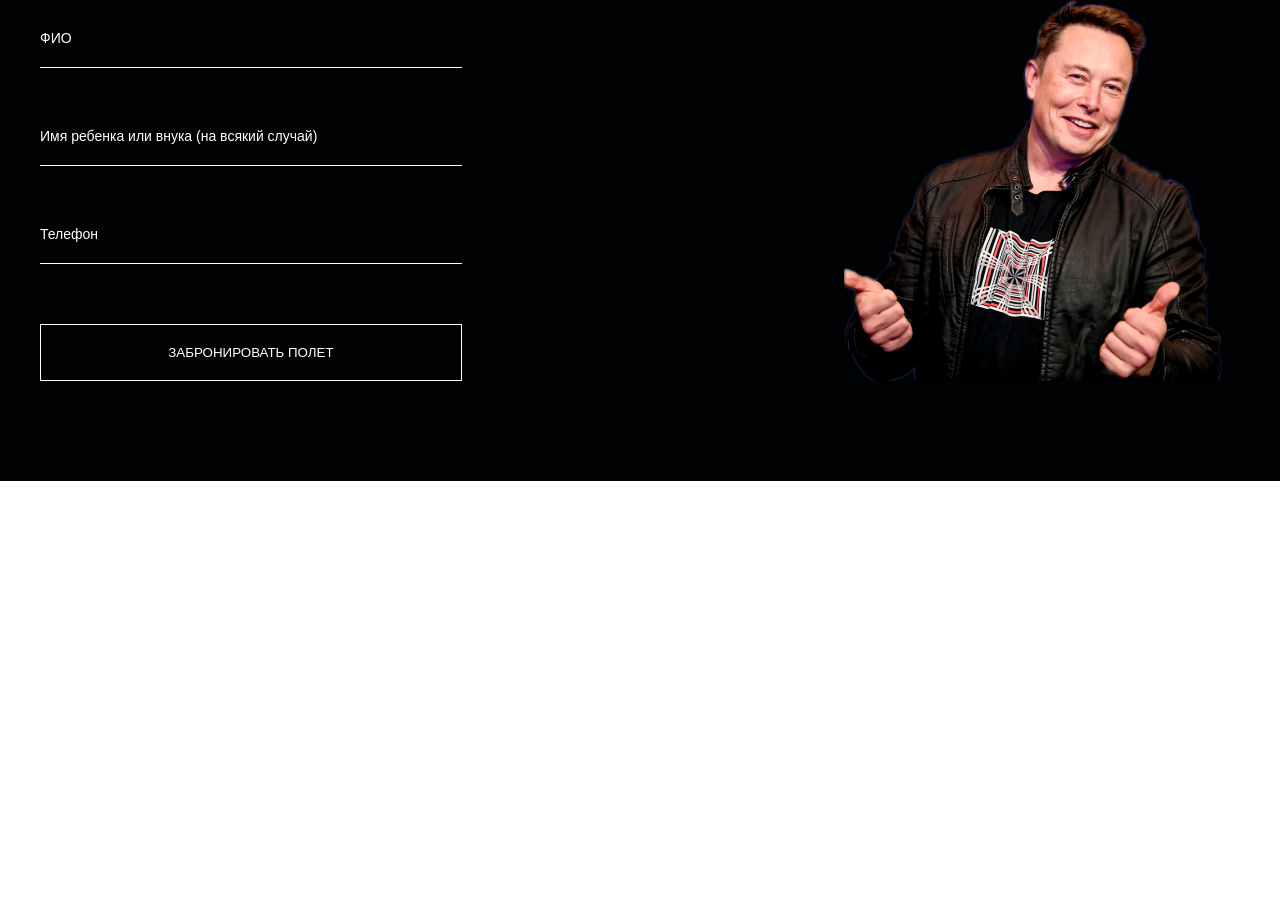
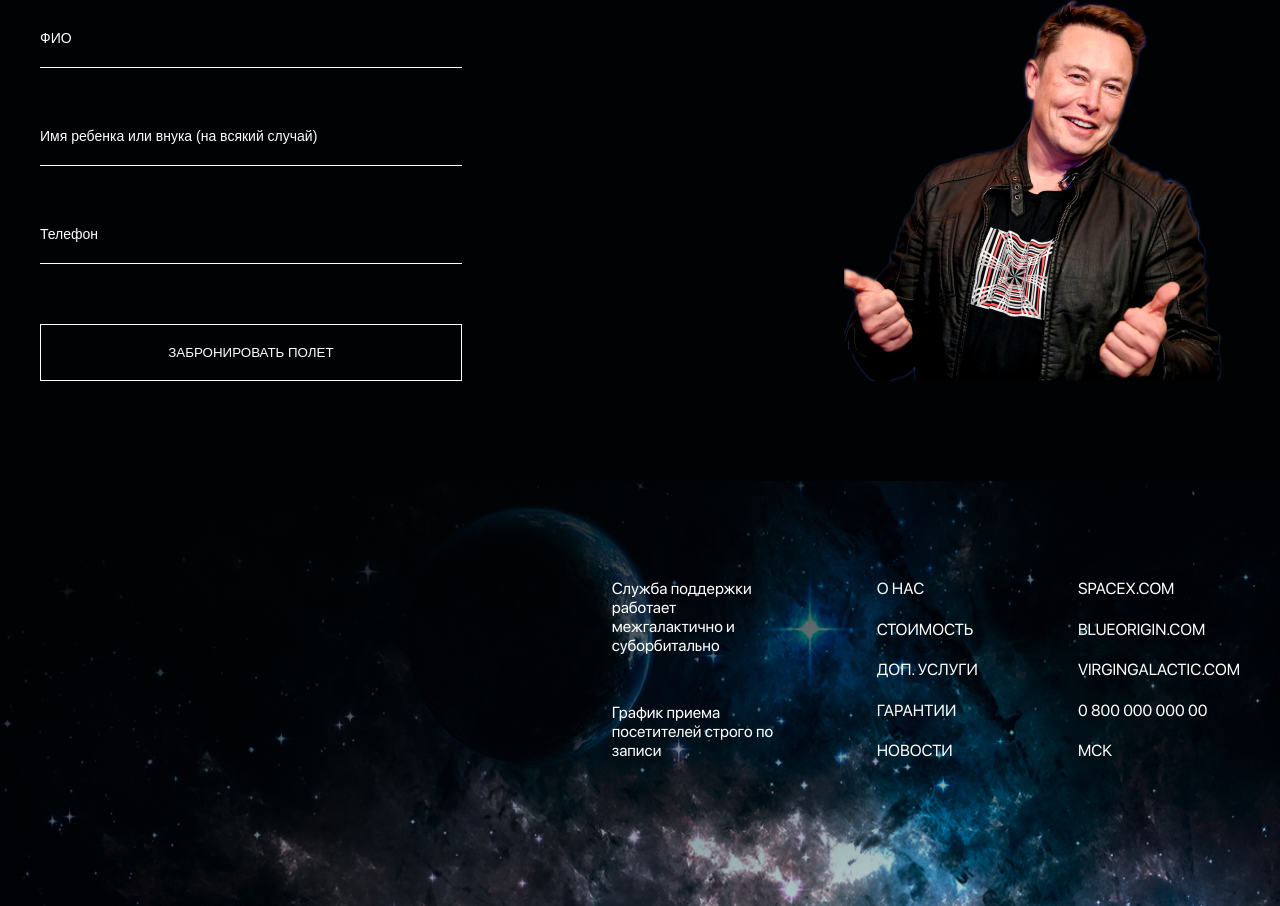
Before and after one commit to Sehja/space, a website: page index.html in a window 1280 px wide. Shown: the part 8617-9523 px from the top of the page. Before the commit the page ends 9098 px from the top, so only its background shows below. Drawn offline with nearby package versions, Linux system fonts and the light colour scheme.

Commit message:
finish desktop

```diff
--- a/index.html
+++ b/index.html
@@ -404,6 +404,36 @@
         </section>
     </main>
 
+    <footer class="footer">
+        <div class="container">
+            <div class="footer__wrapper">
+                <div class="footer__item">
+                    <p class="footer__descr">Служба поддержки работает межгалактично и суборбитально</p>
+                    <p class="footer__descr">График приема посетителей строго по записи</p>
+                </div>
+                <div class="footer__item">
+                    <ul class="footer__list">
+                        <li class="footer__list-item"><a href="#" class="footer__link">О НАС</a></li>
+                        <li class="footer__list-item"><a href="#" class="footer__link">СТОИМОСТЬ</a></li>
+                        <li class="footer__list-item"><a href="#" class="footer__link">ДОП. УСЛУГИ</a></li>
+                        <li class="footer__list-item"><a href="#" class="footer__link">ГАРАНТИИ</a></li>
+                        <li class="footer__list-item"><a href="#" class="footer__link">НОВОСТИ</a></li>
+                    </ul>
+                </div>
+                <div class="footer__item">
+                    <ul class="footer__list">
+                        <li class="footer__list-item"><a href="#" class="footer__link">spacex.com</a></li>
+                        <li class="footer__list-item"><a href="#" class="footer__link">blueorigin.com</a></li>
+                        <li class="footer__list-item"><a href="#" class="footer__link">virgingalactic.com</a></li>
+                        <li class="footer__list-item"><a href="#" class="footer__link">0 800
+                                000 000 00</a></li>
+                        <li class="footer__list-item"><a href="#" class="footer__link">MCK</a></li>
+                    </ul>
+                </div>
+            </div>
+        </div>
+    </footer>
+
     <script src="https://ajax.googleapis.com/ajax/libs/jquery/3.6.0/jquery.min.js"></script>
     <script src="js/slick.min.js"></script>
     <script src="js/main.js"></script>
--- /dev/null
+++ b/sass/_footer.scss
@@ -0,0 +1,45 @@
+.footer {
+    padding: 98px 0 146px;
+    background-image: linear-gradient(163deg, #010203 9.9%, rgba(1, 2, 3, 0) 100%),
+        url(../images/bg-footer.jpg);
+    background-repeat: no-repeat;
+    background-size: cover;
+
+    &__wrapper {
+        display: flex;
+        justify-content: flex-end;
+    }
+
+    &__item:not(:last-child) {
+        margin-right: 100px;
+    }
+
+    &__descr {
+        max-width: 165px;
+        font-size: 16px;
+        line-height: 19px;
+
+
+        &:not(:last-child) {
+            margin-bottom: 48px;
+        }
+    }
+
+    &__list {
+        display: flex;
+        flex-direction: column;
+        justify-content: space-between;
+        min-height: 100%;
+    }
+
+    &__link {
+        font-size: 16px;
+        line-height: 19px;
+        text-transform: uppercase;
+        transition: .2s;
+
+        &:hover {
+            color: $color-secondary;
+        }
+    }
+}
--- a/sass/main.scss
+++ b/sass/main.scss
@@ -6,3 +6,4 @@
 @import "hurry";
 @import "offer";
 @import "contacts";
+@import "footer";
```
Also changed, not shown: css/style.css.
